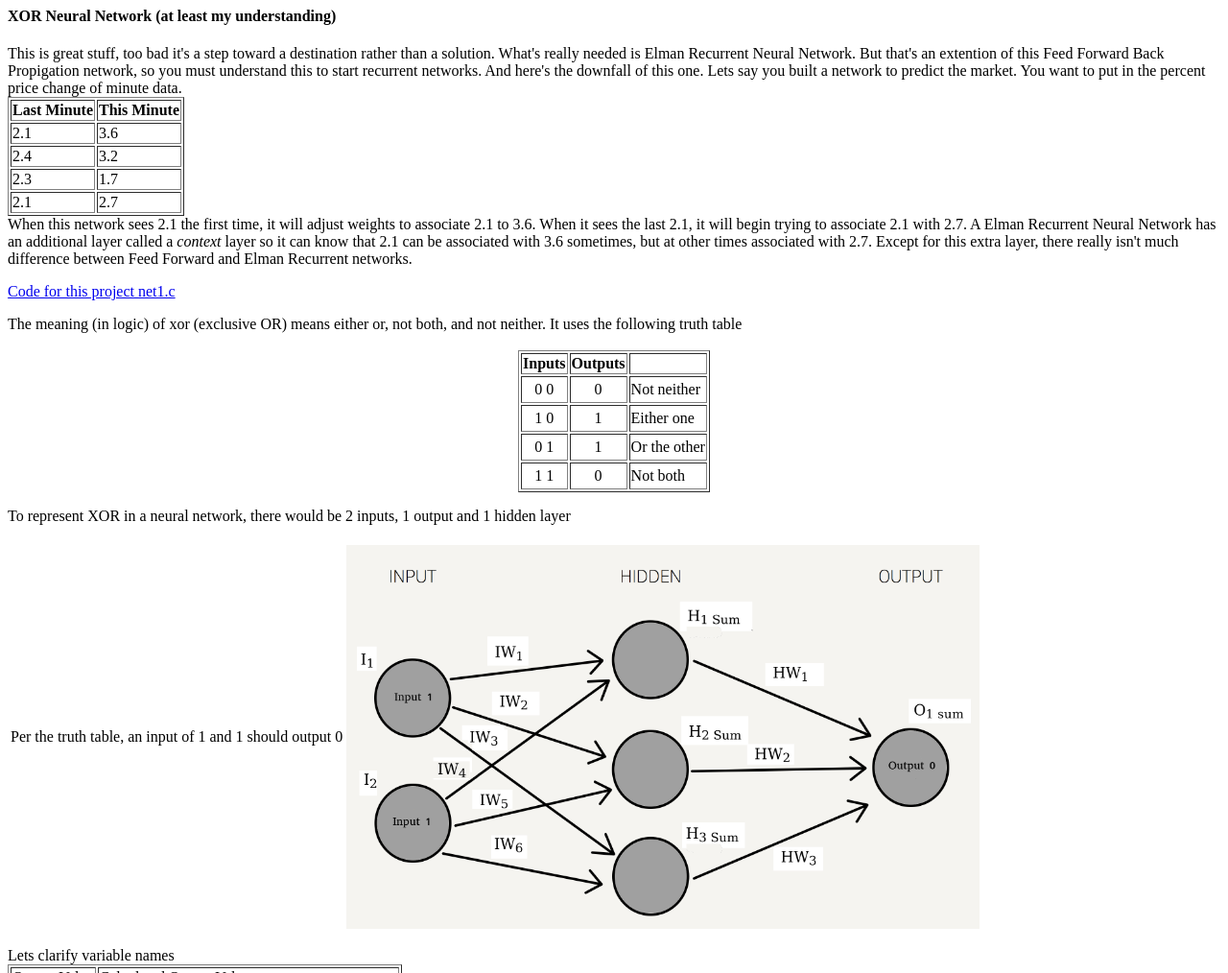
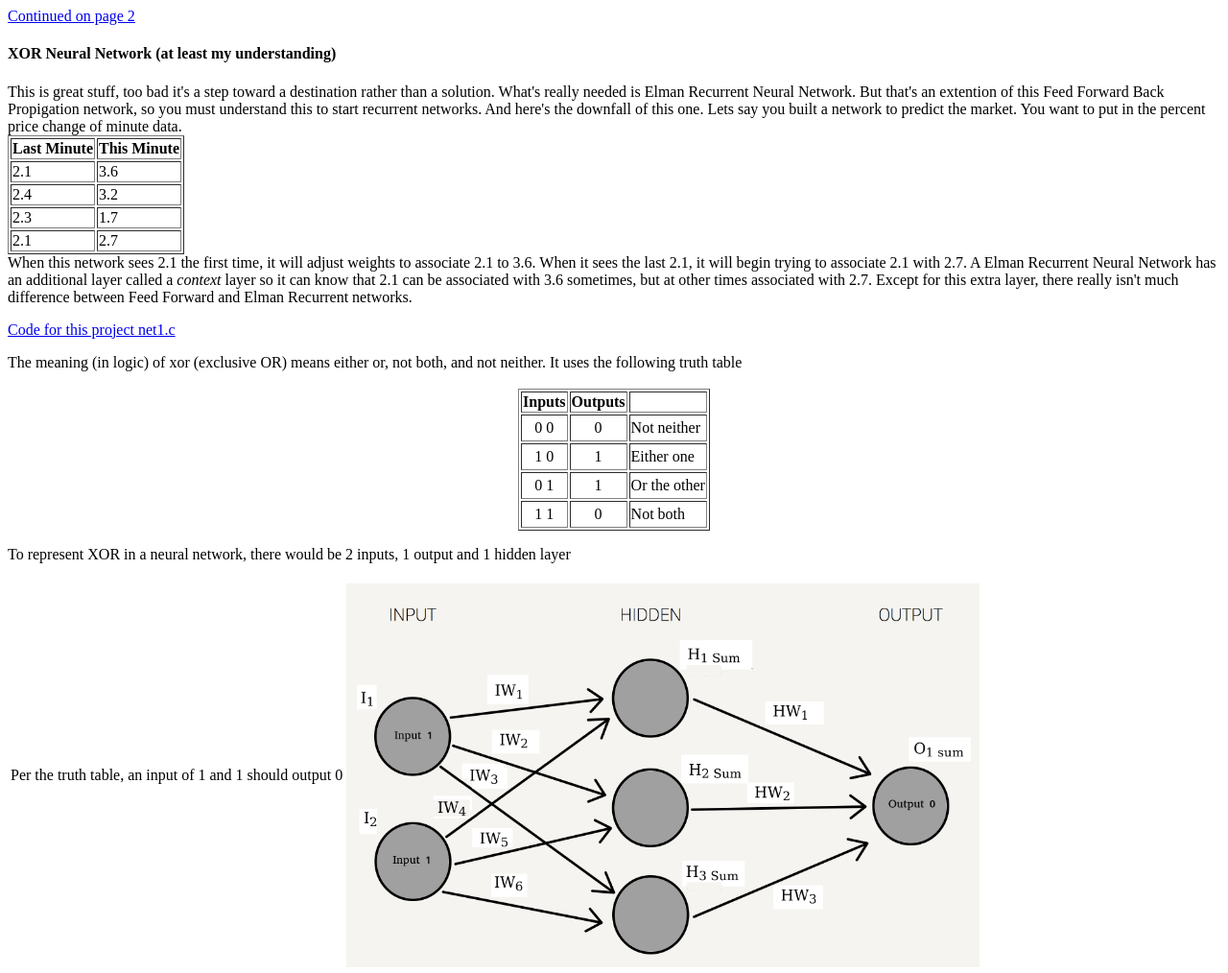
Before and after one commit to brianlafferry/brianlafferry.github.io, a plain HTML site: page index.html in a window 1280 px wide. Shown: the top 1014 px of the page at 96% size. Drawn offline with Linux system fonts and the light colour scheme.

Commit message:
Update index.html

```diff
--- a/index.html
+++ b/index.html
@@ -4,6 +4,8 @@
 	<title>Brian Lafferry</title>
 </head>
 <body>
+	<p><a href="page2.htm">Continued on page 2</a></p>
+
 	<h4>XOR Neural Network (at least my understanding)</h4>
 	This is great stuff, too bad it's a step toward a destination rather than a solution.  What's really needed is Elman Recurrent Neural Network.
 	But that's an extention of this Feed Forward Back Propigation network, so you must understand this to start recurrent networks.  And here's the downfall of this one.
@@ -341,6 +343,6 @@ S(1.233212) = 0.774380
 	XOR has 4 distinct train sets (00, 10, 01,11).  A training set might contain 100 input pairs (in random order) and should have 25 of each type.
 	Keep a running count of all the 0,0 pair errors, average them, and make a weight change at the end of each epoch.
 	</p>
-	<p><a href="page2.htm"Continued on page 2</a></p>
+	<p><a href="page2.htm">Continued on page 2</a></p>
 </body>
 </html>
```
